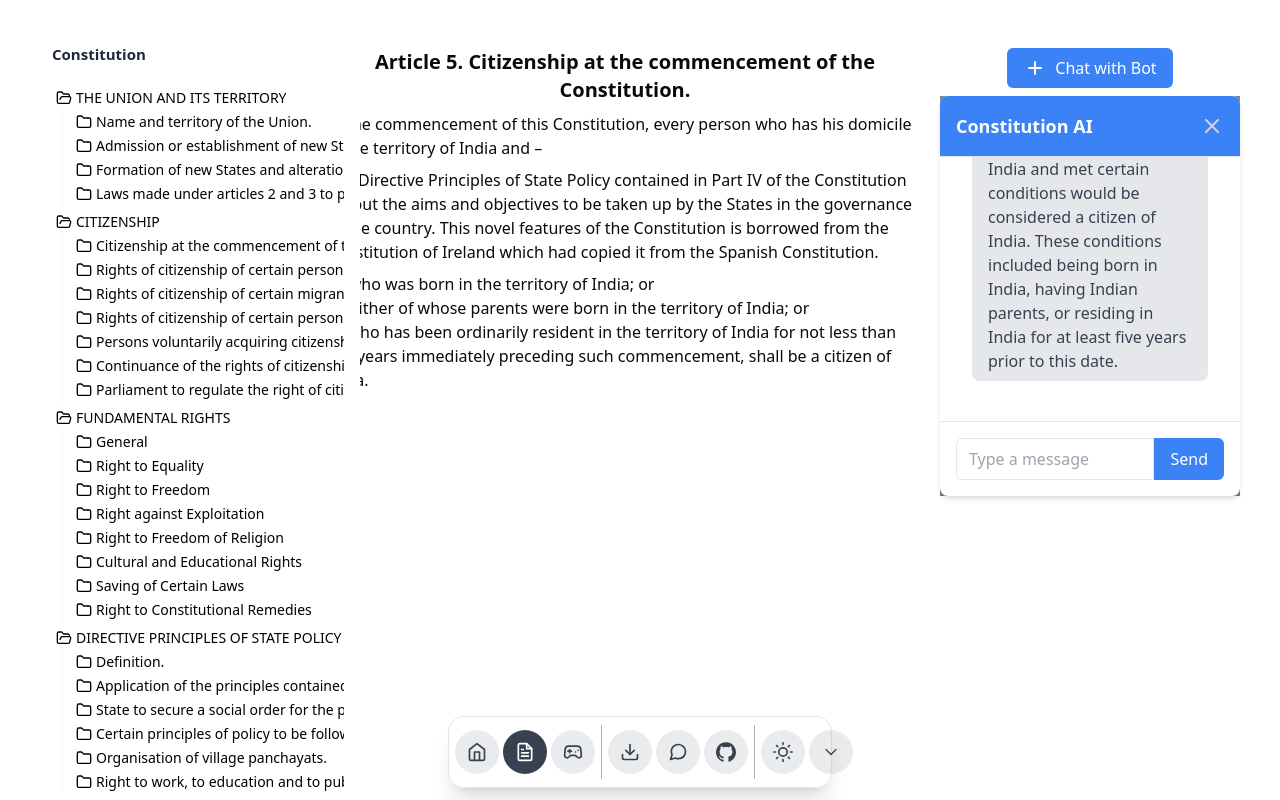
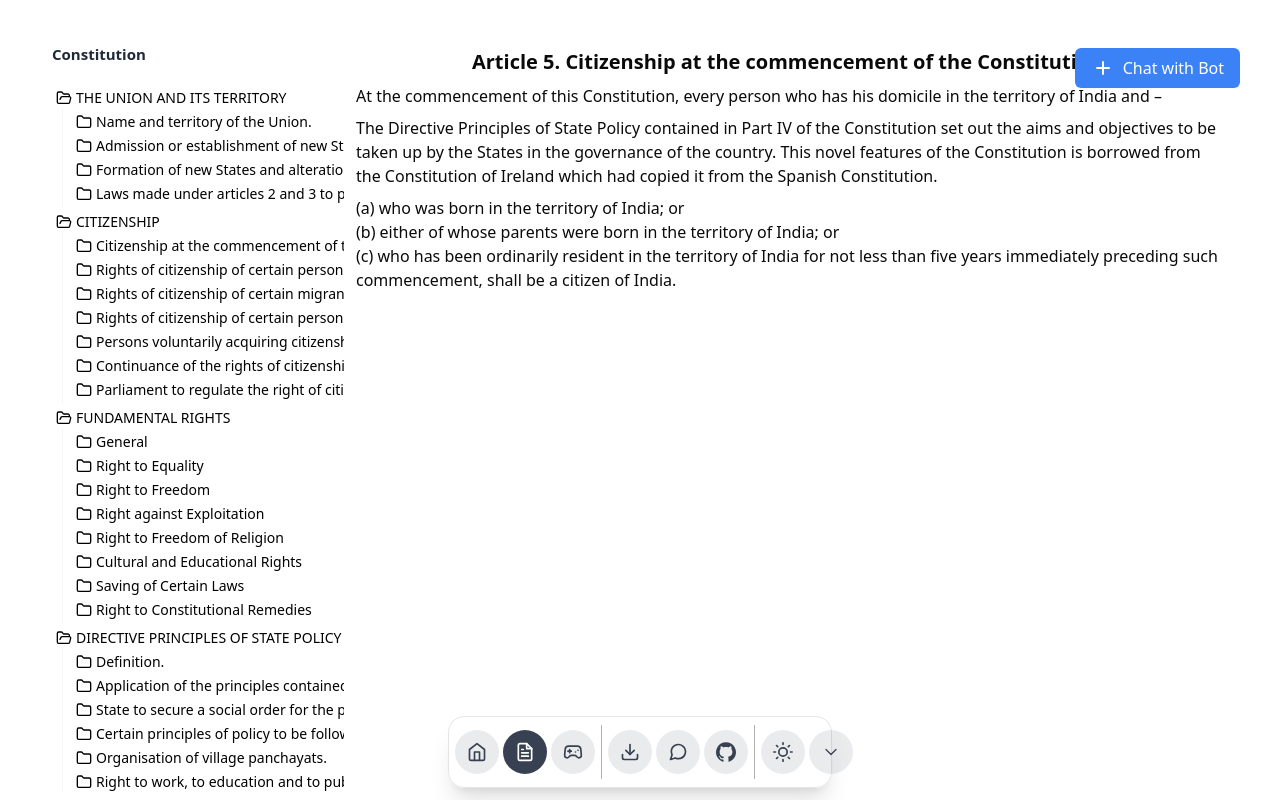
Before and after one commit to Smart-India-Hackathon-24/Samvidhan_Seekho_1703_SIH-24, a Next.js app in the folder frontend/: page /constitution in a window 1280 px wide. Built offline with nearby package versions, Linux system fonts and the light colour scheme.

Commit message:
do some normal fixes

```diff
--- a/frontend/src/app/constitution/page.jsx
+++ b/frontend/src/app/constitution/page.jsx
@@ -1,5 +1,5 @@
 "use client";
-import React, { useState } from "react";
+import React, { useEffect, useState } from "react";
 import data from "./constitutiondata";
 import { File, Folder, Tree } from "@/components/magicui/file-tree";
 import ChatComponent from "@/components/samvidhan/Constitution/ChatComponent";
@@ -48,6 +48,38 @@ export default function page() {
 	//   })) || [],
 	})) || [],
   }));
+  const [tooltipVisible, setTooltipVisible] = useState(false); // State for tooltip visibility
+  const [tooltipPosition, setTooltipPosition] = useState({ top: 0, left: 0 }); // State for tooltip position
+  const [selectedText, setSelectedText] = useState('');
+const [showAI,setShowAI] = useState(false);
+  const handleTextSelection = () => {
+    const selection = window.getSelection();
+    const text = selection.toString().trim();
+    if (text) {
+      const range = selection.getRangeAt(0);
+      const rect = range.getBoundingClientRect();
+      setTooltipPosition({
+        top: rect.top + window.scrollY - 35, // Adjusted to appear above the selected text
+        left: rect.left + window.scrollX,
+      });
+      setTooltipVisible(true);
+      setSelectedText(text);
+
+
+    } else {
+      setTooltipVisible(false);
+      setSelectedText('');
+
+    }
+  };
+
+
+useEffect(() => {
+  document.addEventListener("mouseup", handleTextSelection);
+  return () => {
+    document.removeEventListener("mouseup", handleTextSelection);
+  };
+}, []);
 
   return (
     <div className="flex p-10">
@@ -217,7 +249,7 @@ export default function page() {
           )} */}
         </div>
       </div>
-      <div className="w-7/12 ">
+      <div className="w-9/12 relative" >
         {/* {data[articleId]} */}
         <div className="my-2 px-4 gap-3">
           <h1 className="text-xl text-center font-bold">
@@ -233,6 +265,7 @@ export default function page() {
             Constitution is borrowed from the Constitution of Ireland which had
             copied it from the Spanish Constitution.
           </p>
+
 		  <ul className="gap-8">
           <li>
 		  (a) who was born in the territory of India; or
@@ -243,11 +276,28 @@ export default function page() {
           <li>(c) who has been ordinarily resident in the territory of India for not less than five years immediately preceding such commencement, shall be a citizen of India.
           </li>
 		  </ul>
+      {tooltipVisible && (
+  <button
+    style={{
+      position: "absolute",
+      top: tooltipPosition.y,
+      left: tooltipPosition.x,
+      zIndex: 1000,
+    }}
+    className="bg-gray-800 py-2 px-6 rounded-lg text-white "
+    onClick={()=>setShowAI(true)}
+  >
+    Ask to AI
+  </button>)}
         </div>
+
+        <ChatComponent userText={selectedText} showAI={showAI} />
       </div>
-      <div className="w-3/12 ">
-        <ChatComponent />
-      </div>
+
+
+      {/* <div className="w-3/12 ">
+
+      </div> */}
     </div>
   );
 }
--- a/frontend/src/components/samvidhan/Constitution/ChatComponent.jsx
+++ b/frontend/src/components/samvidhan/Constitution/ChatComponent.jsx
@@ -1,8 +1,9 @@
 import axios from "axios";
 import React, { useState, useEffect, useRef } from "react";
 
-const ChatComponent = () => {
-	const [isChatboxOpen, setIsChatboxOpen] = useState(true);
+const ChatComponent = ({userText,showAI}) => {
+	console.log(showAI)
+  const [isChatboxOpen, setIsChatboxOpen] = useState(showAI);
   const [messages, setMessages] = useState([
     {
       text: "Hello! You are currently viewing Article 5, which deals with citizenship at the commencement of the Constitution. Feel free to ask me any questions regarding this article.",
@@ -16,6 +17,11 @@ const ChatComponent = () => {
       text: "Article 5 of the Constitution specifies that at the commencement of the Constitution (on January 26, 1950), every person who had their domicile in the territory of India and met certain conditions would be considered a citizen of India. These conditions included being born in India, having Indian parents, or residing in India for at least five years prior to this date.",
       user: false,
     },
+	{
+		text:`What is the mean of this: ${userText}`,
+		user:true
+	}
+
   ]);
   const [streamingMessage, setStreamingMessage] = useState("");
   const [isStreaming, setIsStreaming] = useState(false);
@@ -99,9 +105,11 @@ const ChatComponent = () => {
     }
   }, [messages, streamingMessage]);
 
+
+
   return (
     <div>
-			<div className=" chatBot flex items-center justify-center my-2">
+      <div className="absolute top-0 right-0 chatBot flex items-center justify-center my-2">
         <button
           id="open-chat"
           className="bg-blue-500 text-white py-2 px-4 rounded-md hover:bg-blue-600 transition duration-300 flex items-center text-center"
@@ -125,13 +133,14 @@ const ChatComponent = () => {
         </button>
       </div>
       {isChatboxOpen && (
-				<div className="top-0 bottom-0 inset-0 bg-black bg-opacity-50 flex justify-center items-center">
+        <div className="absolute top-0 right-0 bg-black bg-opacity-50 flex justify-center items-center">
           <div
             ref={chatContainerRef}
             id="chat-container"
-						className="w-[50vw] h-[50vh]"
+            className="w-[40vw] h-[80vh]"
           >
-						<div className="bg-white shadow-md rounded-lg h-full w-full flex flex-col justify-between">
+            <div className="bg-white shadow-md rounded-lg h-full w-full flex flex-col justify-between"
+			>
               <div className="p-4 border-b bg-blue-500 text-white rounded-t-lg flex justify-between items-center">
                 <p className="text-lg font-semibold">Constitution AI</p>
                 <button
@@ -218,7 +227,9 @@ const ChatComponent = () => {
               </div>
             </div>
           </div>
+
         </div>
+
       )}
     </div>
   );
```
Lines whose indentation alone changed are shown as unchanged.
